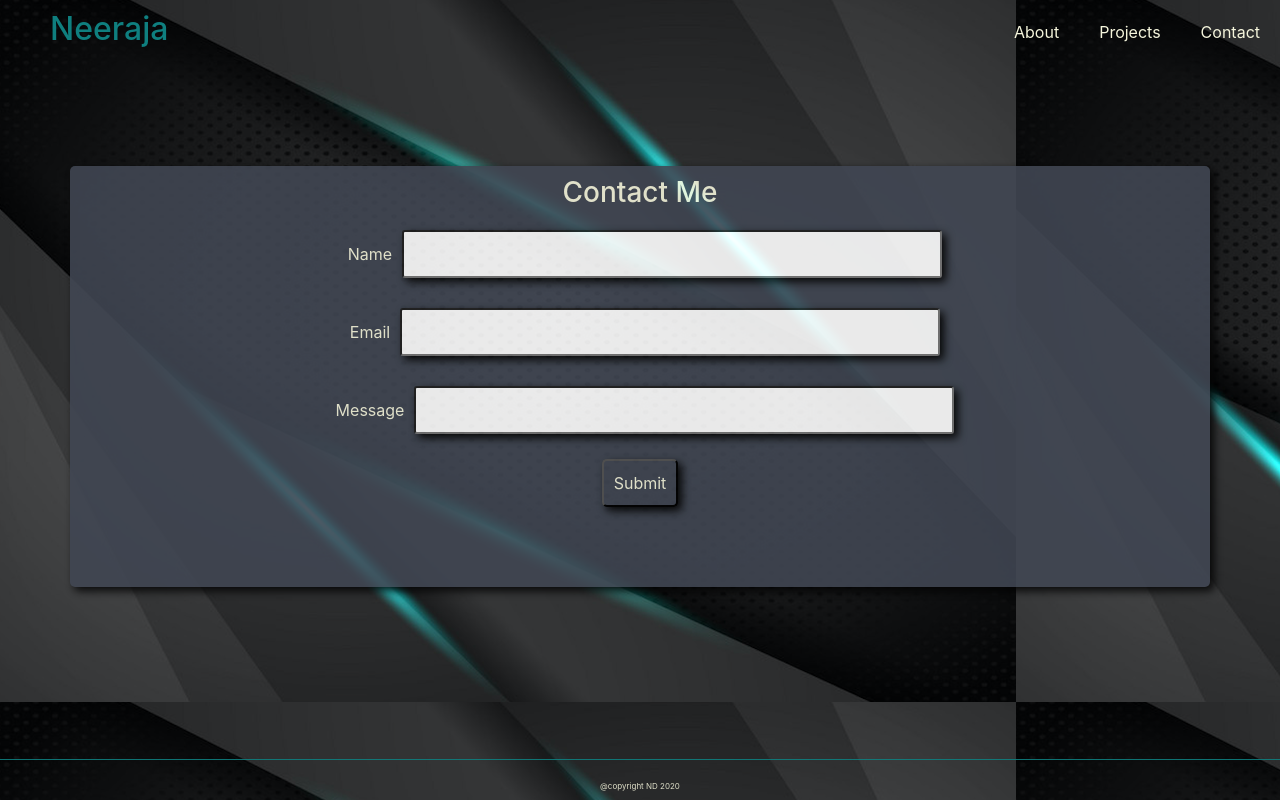
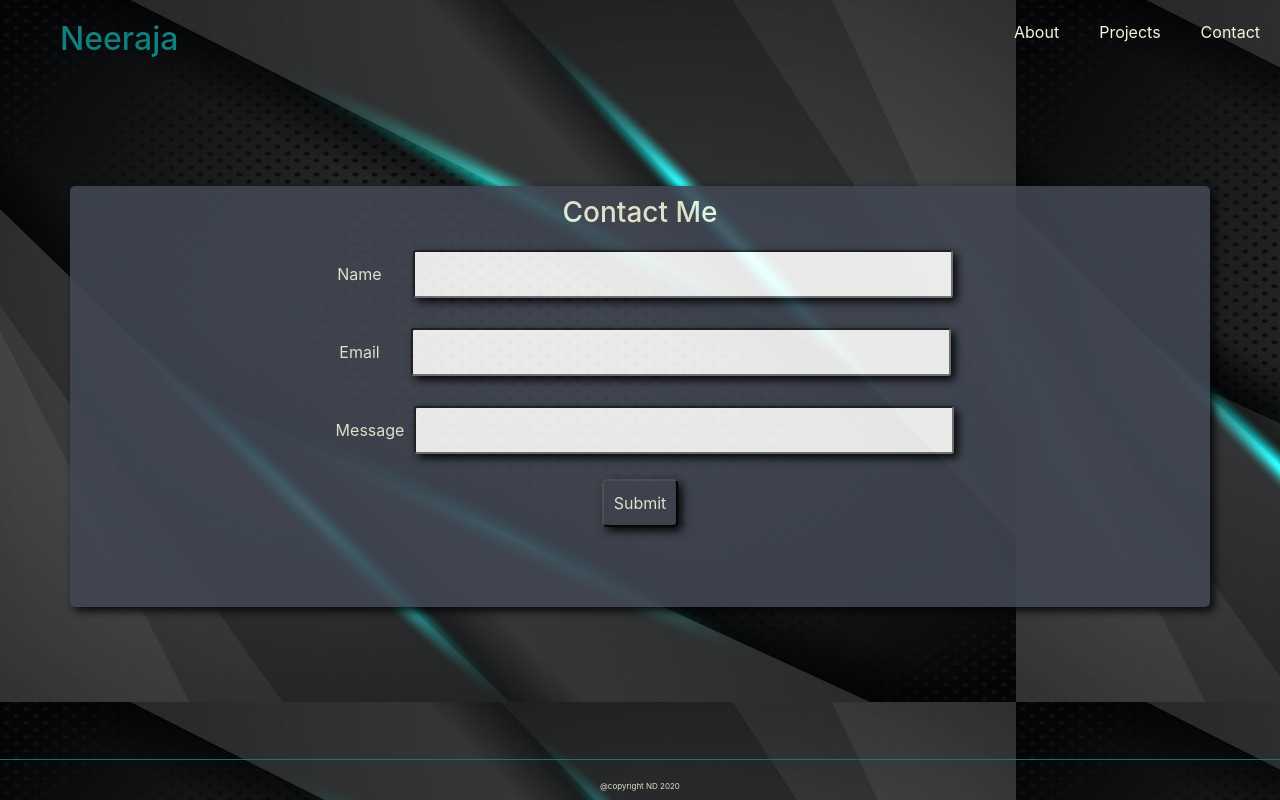
Before and after one commit to NeerajaDjea/react-portfolio, a React (Create React App) app: page /contacts in a window 1280 px wide. Built offline with nearby package versions, Linux system fonts and the light colour scheme.

Commit message:
changed input styles

```diff
--- a/src/App.css
+++ b/src/App.css
@@ -118,6 +118,10 @@ body {
     box-shadow: 4px 4px 8px rgb(5, 5, 5);
 }
 
+#input1 {
+    margin-right: 21px;
+}
+
 .button:hover {
     color: #0F7F7F;
     -webkit-transform: scale(.4);
@@ -152,7 +156,7 @@ h1 {
 
 .name-title {
     background-color: none;
-    padding: 10px;
+    padding: 20px;
     color: #0F7F7F;
     margin-left: 40px;
 }
--- a/src/components/Contact.js
+++ b/src/components/Contact.js
@@ -16,14 +16,14 @@ function Contact() {
           <div class='main-container'>
             <h3 class='sub-heading'>Contact Me</h3>
             <div class='group'>
-              <label for='input-name' class='label'>
+              <label for='input-name' class='label' id='input1'>
                 {' '}
                 Name{' '}
               </label>
               <input id='input' name='name' class='input' />
             </div>
             <div class='group'>
-              <label for='input-email' class='label'>
+              <label for='input-email' class='label' id='input1'>
                 {' '}
                 Email{' '}
               </label>
--- a/src/components/Header.js
+++ b/src/components/Header.js
@@ -10,7 +10,7 @@ function Header() {
   return (
     <div>
       <div className='navigation'>
-        <h2 class='name-title'>Neeraja</h2>
+        <h2 class='name-title'> Neeraja </h2>
         <div className='navigation-sub'>
           <Link id='link' to='/' className='item'>
             {' '}
```
